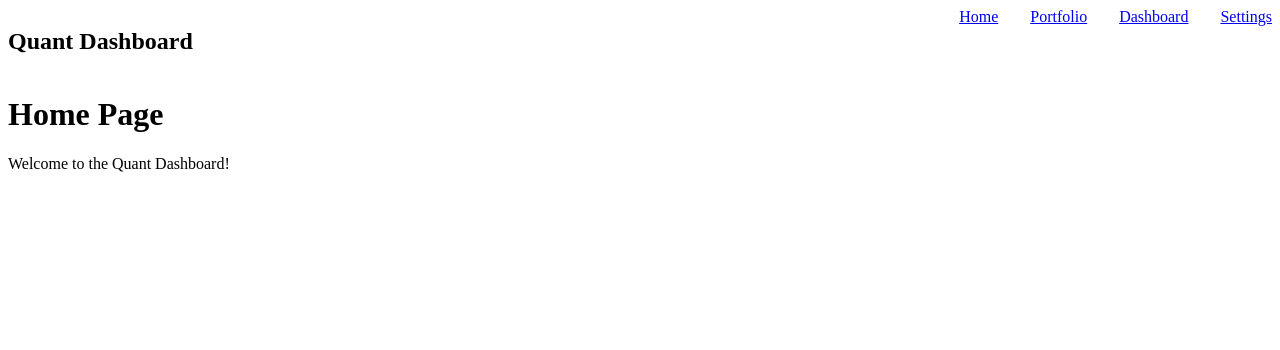
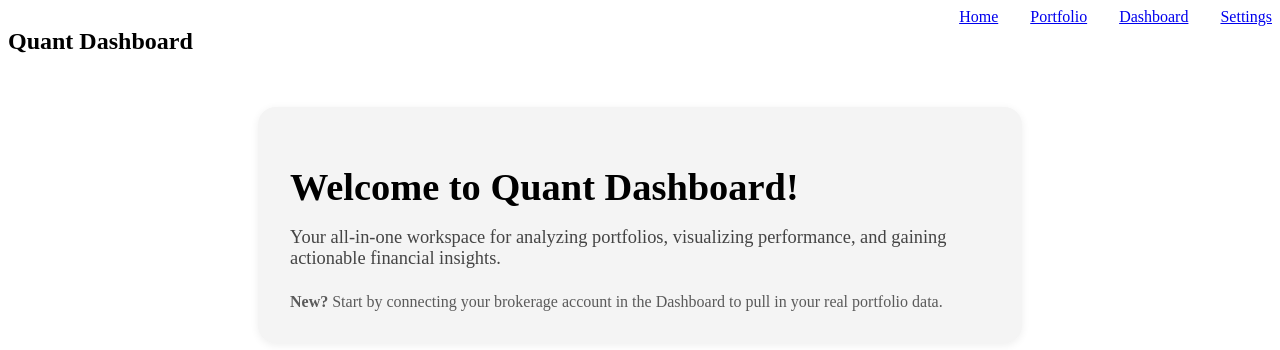
Before and after one commit to sahleone/quantDashBoard, a React (Vite) app in the folder quantDashBoard/: page / in a window 1280 px wide. Shown: the top 350 px of the page. Built offline with nearby package versions, Linux system fonts and the light colour scheme; no server answers; what snaptrade-typescript-sdk would draw is missing.

Commit message:
Add Home component styles and update layout with new title and description

```diff
--- a/quantDashBoard/src/pages/Home.css
+++ b/quantDashBoard/src/pages/Home.css
@@ -0,0 +1,23 @@
+.home {
+  padding: 2rem;
+  background: #f4f4f4;
+  border-radius: 18px;
+  box-shadow: 0 2px 8px rgba(0, 0, 0, 0.07);
+  max-width: 700px;
+  margin: 2rem auto;
+}
+
+.home-title {
+  font-size: 2.4rem;
+  margin-bottom: 0.5rem;
+}
+
+.home-description {
+  font-size: 1.15rem;
+  color: #444;
+}
+
+.home-note {
+  margin-top: 1.5rem;
+  color: #5a5a5a;
+}
--- a/quantDashBoard/src/pages/Home.jsx
+++ b/quantDashBoard/src/pages/Home.jsx
@@ -3,8 +3,16 @@ import "./Home.css";
 function Home() {
   return (
     <div className="home">
-      <h1>Home Page</h1>
-      <p>Welcome to the Quant Dashboard!</p>
+      <h1 className="home-title">Welcome to Quant Dashboard!</h1>
+      <p className="home-description">
+        Your all-in-one workspace for analyzing portfolios, visualizing
+        performance, and gaining actionable financial insights.
+      </p>
+
+      <div className="home-note">
+        <strong>New?</strong> Start by connecting your brokerage account in the
+        Dashboard to pull in your real portfolio data.
+      </div>
     </div>
   );
 }
```
